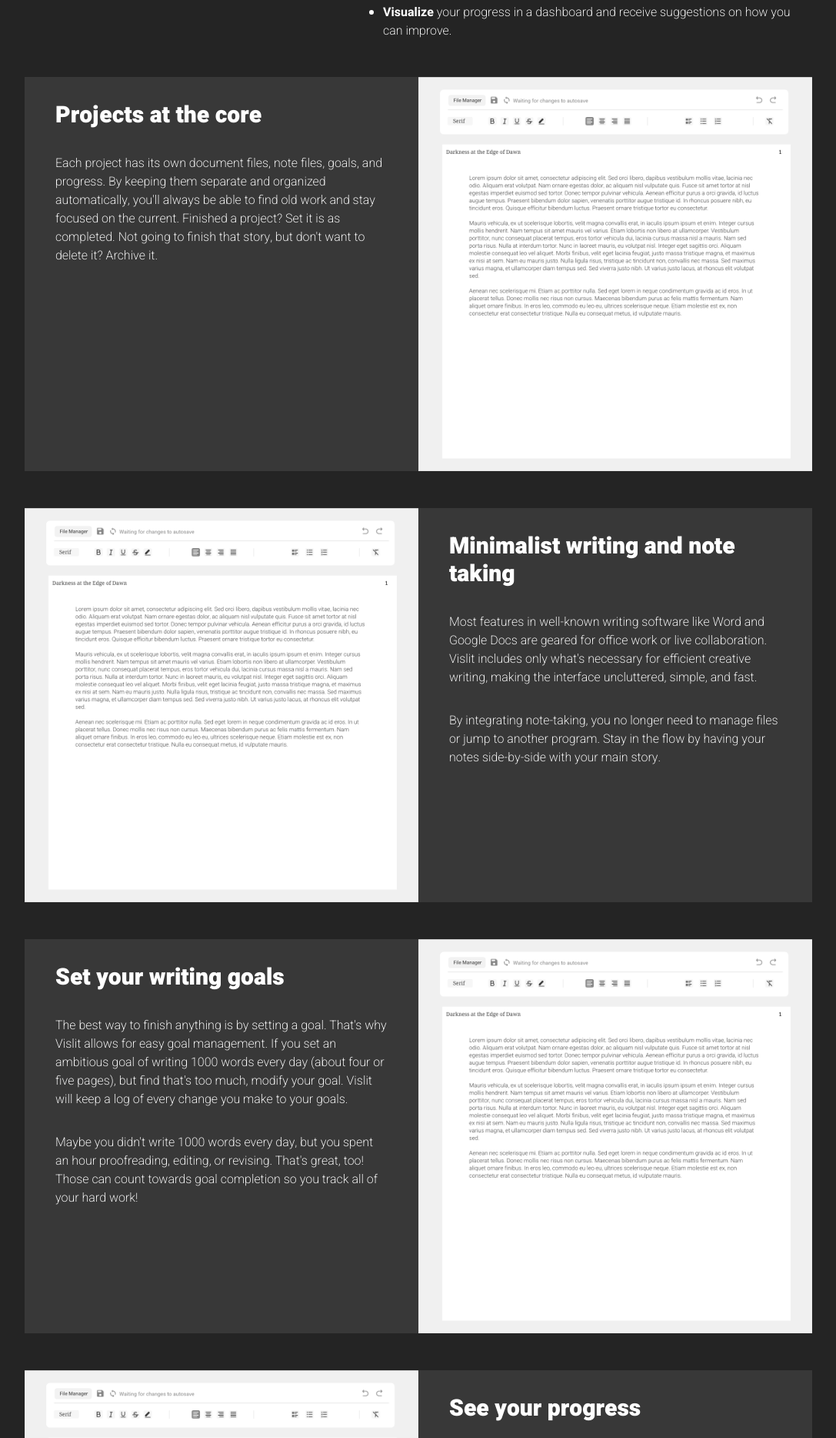
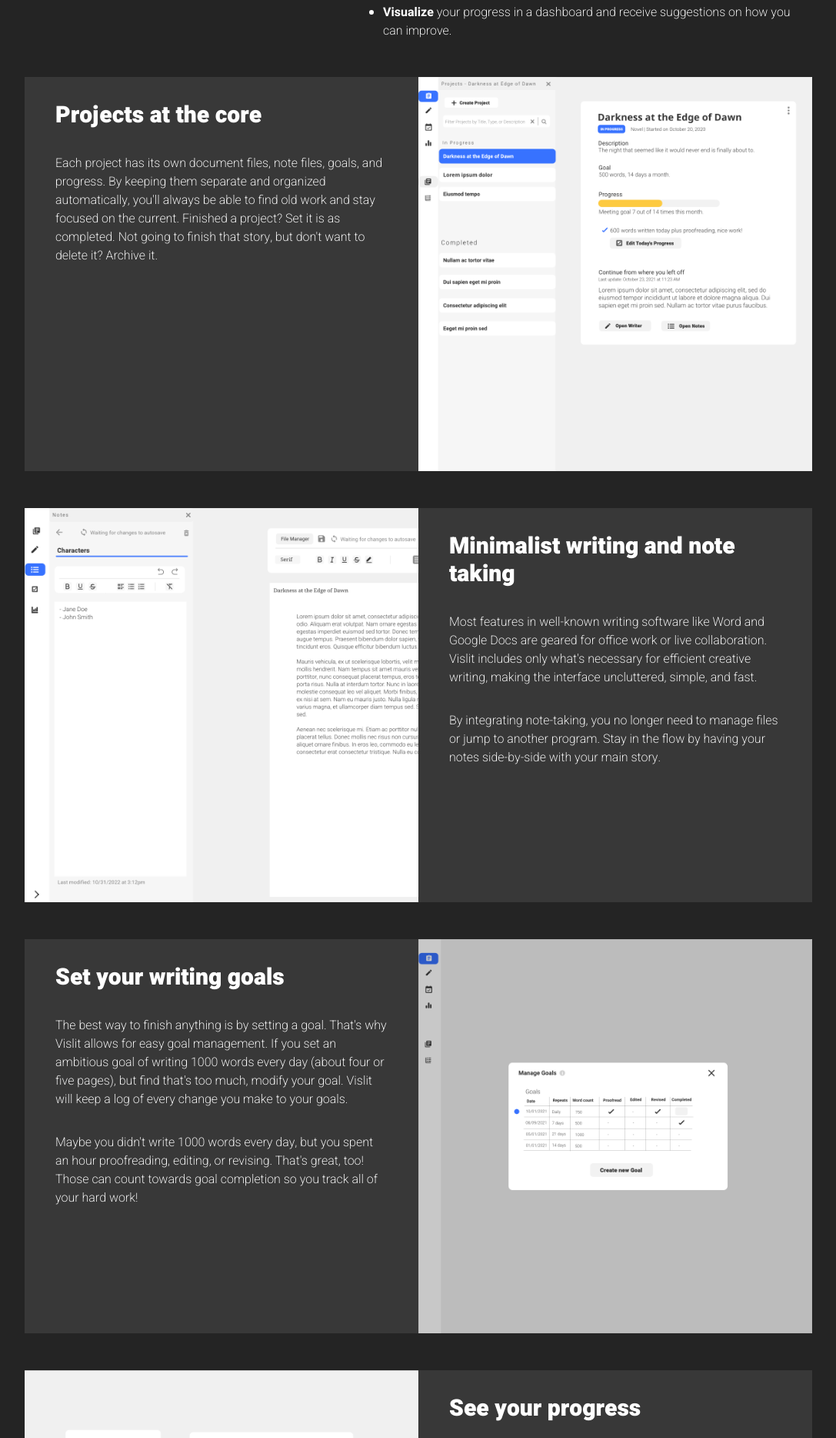
Before and after one commit to ste163/vislit-website-next, a Next.js app: page /features in a window 1280 px wide. Shown: the part 548-2416 px from the top of the page at 77% size, without its empty margins (96-1183 px from the left). Built offline with nearby package versions, Linux system fonts and the light colour scheme.

Commit message:
updated feature page images

```diff
--- a/components/CardFeature.tsx
+++ b/components/CardFeature.tsx
@@ -5,10 +5,11 @@ import Card from "./Card";
 const CardFeature: React.FC<{
   id: string;
   header: string;
+  imageSrc: string;
   isReverse?: boolean;
   children: ReactNode;
   className?: any;
-}> = ({ id, header, isReverse = false, children, className }) => {
+}> = ({ id, header, imageSrc, isReverse = false, children, className }) => {
   return (
     <div
       id={id}
@@ -18,7 +19,7 @@ const CardFeature: React.FC<{
     >
       <div className="relative w-4/5 lg:w-1/2">
         <Image
-          src={"/images/home/writer.webp"}
+          src={imageSrc}
           height="100%"
           width="100%"
           layout="responsive"
--- a/pages/features/index.tsx
+++ b/pages/features/index.tsx
@@ -67,6 +67,7 @@ const Features = () => (
       <CardFeature
         id="projects"
         header="Projects at the core"
+        imageSrc="/images/home/projects.webp"
         className="mb-12 items-center lg:items-stretch"
         isReverse
       >
@@ -82,6 +83,7 @@ const Features = () => (
       <CardFeature
         id="writer"
         header="Minimalist writing and note taking"
+        imageSrc="/images/home/notes.webp"
         className="mb-12 items-center lg:items-stretch"
       >
         <p className="mb-8">
@@ -100,6 +102,7 @@ const Features = () => (
       <CardFeature
         id="goals"
         header="Set your writing goals"
+        imageSrc="/images/home/goals.webp"
         className="mb-12 items-center lg:items-stretch"
         isReverse
       >
@@ -120,6 +123,7 @@ const Features = () => (
       <CardFeature
         id="progress"
         header="See your progress"
+        imageSrc="/images/home/progress.webp"
         className="mb-12 items-center lg:items-stretch"
       >
         <p>
@@ -134,6 +138,7 @@ const Features = () => (
       <CardFeature
         id="privacy"
         header="Security and data privacy"
+        imageSrc="/images/home/writer.webp"
         className="mb-12 items-center lg:items-stretch"
         isReverse
       >
```
Also changed, not shown: public/images/home/goals.webp (added).
